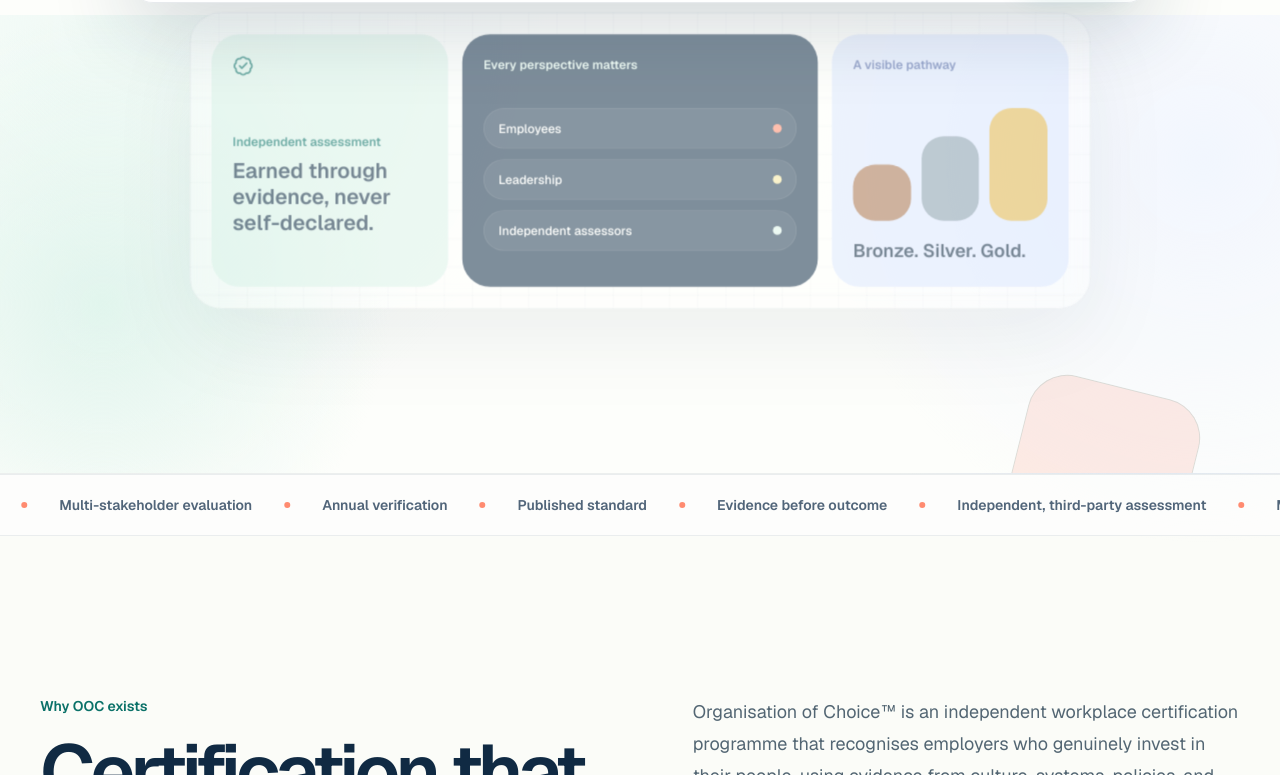
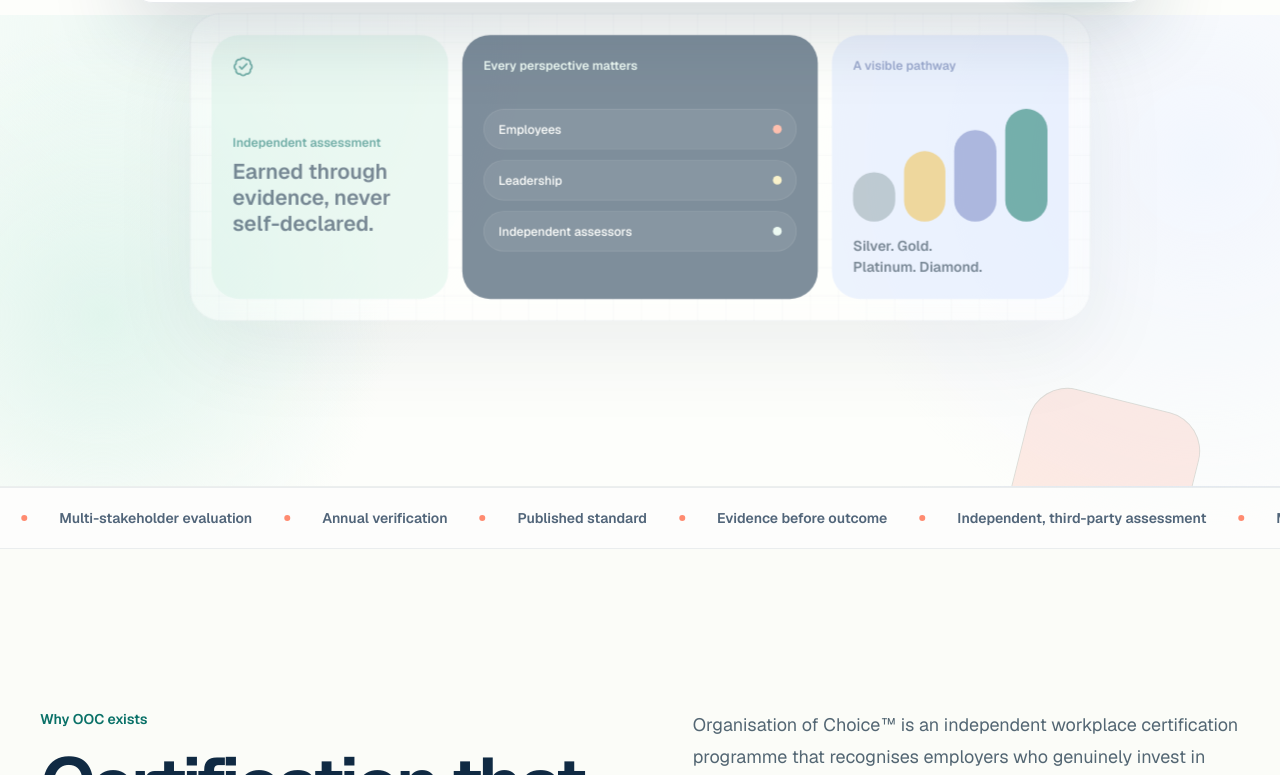
Before and after one commit to nesora-ops/ooc_website, a Next.js app: page / in a window 1280 px wide. Shown: the part 785-1560 px from the top of the page. Built offline with nearby package versions, Linux system fonts and the light colour scheme; no server answers.

Commit message:
feat: refresh homepage certification pathway

```diff
--- a/src/app/page.tsx
+++ b/src/app/page.tsx
@@ -66,31 +66,38 @@ const steps = [
   {
     title: "Get certified.",
     description:
-      "Receive your certification level — Bronze, Silver, or Gold — along with a detailed report, your public directory listing, and the OOC certification mark for your employer brand.",
+      "Receive your certification level — Silver, Gold, Platinum, or Diamond — along with a detailed report, your public directory listing, and the OOC certification mark for your employer brand.",
   },
 ];
 
 const levels = [
   {
-    name: "Bronze",
+    name: "Silver",
     note: "Strong foundations",
     body: "Recognises organisations with the essential people practices in place: compliant, fair, and well run.",
-    className: "bg-[#f2dfcf]",
-    dot: "bg-[#95613a]",
-  },
-  {
-    name: "Silver",
-    note: "Engaged and improving",
-    body: "Recognises mature people systems, demonstrated employee engagement, and continuous improvement.",
     className: "bg-[#e8edf0]",
     dot: "bg-[#71808a]",
   },
   {
     name: "Gold",
-    note: "A workplace others benchmark against",
-    body: "Recognises industry-leading practices, outstanding employee experience, and exceptional employers.",
+    note: "Engaged and improving",
+    body: "Recognises mature people systems, demonstrated employee engagement, and continuous improvement.",
     className: "bg-butter/70",
     dot: "bg-gold-ink",
+  },
+  {
+    name: "Platinum",
+    note: "Advanced and consistent",
+    body: "Recognises industry-leading practices, outstanding employee experience, and exceptional employers.",
+    className: "bg-sky",
+    dot: "bg-[#6d80c5]",
+  },
+  {
+    name: "Diamond",
+    note: "A workplace others benchmark against",
+    body: "Recognises sustained excellence across people practices, employee experience, and organisational leadership.",
+    className: "bg-mint",
+    dot: "bg-teal",
   },
 ];
 
@@ -158,12 +165,13 @@ export default function Home() {
             </article>
             <article className="rounded-3xl bg-sky p-6">
               <p className="text-sm font-semibold text-[#5068aa]">A visible pathway</p>
-              <div className="mt-10 flex items-end gap-3" aria-label="Bronze, Silver and Gold certification levels">
-                <div className="h-16 flex-1 rounded-2xl bg-[#aa7651]" />
-                <div className="h-24 flex-1 rounded-2xl bg-[#8aa0af]" />
-                <div className="h-32 flex-1 rounded-2xl bg-gold" />
+              <div className="mt-10 flex items-end gap-2.5" aria-label="Silver, Gold, Platinum and Diamond certification levels">
+                <div className="h-14 flex-1 rounded-2xl bg-[#8aa0af]" />
+                <div className="h-20 flex-1 rounded-2xl bg-gold" />
+                <div className="h-[6.5rem] flex-1 rounded-2xl bg-[#6d80c5]" />
+                <div className="h-32 flex-1 rounded-2xl bg-teal" />
               </div>
-              <p className="mt-4 text-lg font-semibold text-navy-ink">Bronze. Silver. Gold.</p>
+              <p className="mt-4 text-base font-semibold text-navy-ink">Silver. Gold. Platinum. Diamond.</p>
             </article>
           </div>
         </div>
@@ -301,7 +309,7 @@ export default function Home() {
               Wherever you start, the framework shows you the path to the next level.
             </p>
           </div>
-          <div className="mt-12 grid gap-4 lg:grid-cols-3">
+          <div className="mt-12 grid gap-4 sm:grid-cols-2 lg:grid-cols-4">
             {levels.map((level, index) => (
               <article key={level.name} className={cn("group rounded-[2rem] border border-navy/8 p-7 transition-transform duration-300 hover:-translate-y-1 sm:p-8", level.className)}>
                 <div className="flex items-center justify-between">
@@ -366,7 +374,7 @@ export default function Home() {
       </section>
 
       <CTABand
-        heading="Ready to prove you're a great place to work?"
+        heading="Ready to prove you are an Organisation of Choice?"
         body="Join the employers who've turned their culture into certified, public proof — and let the right talent find you."
         primaryCta={{ label: "Apply for Certification", href: "/employers#apply" }}
         secondaryCta={{ label: "Explore Certified Employers", href: "/directory" }}
```
